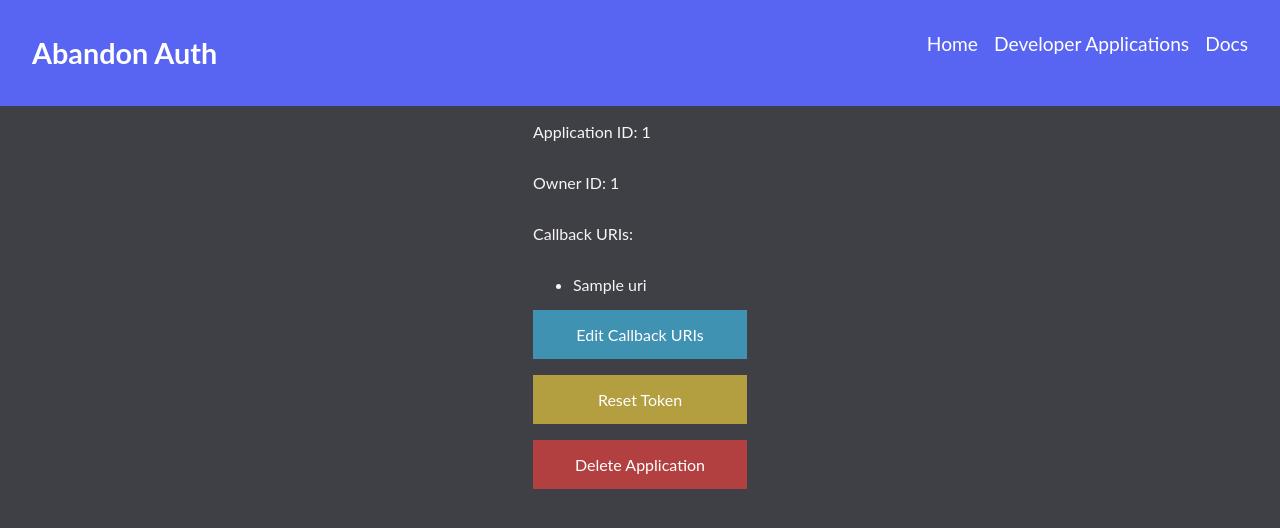
After one commit to AbandonTech/abandonauth, a FastAPI app: template abandonauth/templates/developer_app_info.html in a window 1280 px wide. The commit adds this page. Shown: the top 528 px of the page. Run offline with FastAPI, Linux system fonts and the light colour scheme; the template is opened without the code that fills it: most values are stand-ins (such as "Sample title", 1, 10 or a date in 2020); parts of the project's set-up code (start-up, migrations or seed data) failed here and were passed over.

Commit message:
add UI for developer application list, detail, and creation pages (#67)

```diff
--- a/abandonauth/dependencies/auth/jwt.py
+++ b/abandonauth/dependencies/auth/jwt.py
@@ -70,7 +70,7 @@ def decode_jwt(
         token_data = jwt.decode(
             token,
             settings.JWT_SECRET.get_secret_value(),
-            **decode_kwargs
+            **decode_kwargs  # pyright: ignore
         )
     except JWTError:
         raise HTTPException(
@@ -123,7 +123,7 @@ class JWTBearer(HTTPBearer):
         self.aud = aud
         self.required_scope = scope
 
-    async def __call__(self, request: Request) -> JwtClaimsDataDto:
+    async def __call__(self, request: Request) -> JwtClaimsDataDto:  # pyright: ignore
         """
         Retrieve user from a jwt token provided in headers.
 
--- a/abandonauth/settings.py
+++ b/abandonauth/settings.py
@@ -26,7 +26,7 @@ class Settings(BaseSettings):
     GOOGLE_CLIENT_SECRET: pydantic.SecretStr
     GOOGLE_CALLBACK: str
 
-    class Config:
+    class Config:  # pyright: ignore
         frozen = True
         env_file = '.env'
         env_file_encoding = 'utf-8'
--- a/abandonauth/static/styles.css
+++ b/abandonauth/static/styles.css
@@ -10,6 +10,28 @@ body {
     color: var(--White);
     font-family: 'Lato', sans-serif;
     margin: 0;
+}
+
+.navbar {
+  display: flex;
+  justify-content: space-between;
+  padding: 1rem 2rem;
+  background: var(--Discord);
+}
+
+.navbar ul {
+  display: flex;
+  list-style: none;
+}
+
+.navbar li {
+  padding-left: 1rem;
+}
+
+.navbar a {
+  text-decoration: none;
+  color: white;
+  font-size: 1.2em;
 }
 
 .alert-container {
@@ -34,7 +56,109 @@ footer {
     bottom: 0;
 }
 
-#content {
+.mainApp {
+    display: flex;
+    flex-direction: column;
+    justify-content: space-evenly;
+    align-items: center;
+}
+
+.devAppButtonGroup {
+  display: flex;
+  flex-direction: column;
+  justify-content: space-evenly;
+  align-items: center;
+  gap: 1em;
+}
+
+.devAppButtonGroup a {
+  width: 150px;
+}
+
+.noteText {
+  font-size: 0.75rem;
+}
+
+.editCallbackForm {
+  display: flex;
+  justify-content: space-evenly;
+  align-items: center;
+  gap: 1em;
+}
+
+.button-submit {
+  background-color: #04AA6D; /* Green */
+  border: none;
+  color: white;
+  padding: 3px 16px;
+  text-align: center;
+  text-decoration: none;
+  display: inline-block;
+  font-size: 16px;
+}
+
+.button {
+  background-color: #04AA6D; /* Green */
+  border: none;
+  color: white;
+  padding: 15px 32px;
+  text-align: center;
+  text-decoration: none;
+  display: inline-block;
+  font-size: 16px;
+}
+
+.button-info {
+  background-color: #4092b3;
+  border: none;
+  color: white;
+  padding: 15px 32px;
+  text-align: center;
+  text-decoration: none;
+  display: inline-block;
+  font-size: 16px;
+}
+
+.button-warning {
+  background-color: #b39e40;
+  border: none;
+  color: white;
+  padding: 15px 32px;
+  text-align: center;
+  text-decoration: none;
+  display: inline-block;
+  font-size: 16px;
+}
+
+.button-danger {
+  background-color: #b34040;
+  border: none;
+  color: white;
+  padding: 15px 32px;
+  text-align: center;
+  text-decoration: none;
+  display: inline-block;
+  font-size: 16px;
+}
+
+.developerApps {
+    display: flex;
+    flex-direction: column;
+    gap: 2em;
+}
+
+.developerApps a {
+    color: white;
+    font-size: 2rem;
+}
+
+.appInfo {
+    display: flex;
+    flex-direction: column;
+    justify-content: space-evenly;
+}
+
+#loginContent {
     display: flex;
     height: 100vh;
     flex-direction: column;
@@ -71,6 +195,10 @@ footer {
     height: 33vh;
 
     width: 66vw;
+}
+
+#warning-text {
+  color: rgb(234 88 12);
 }
 
 button[id^="login-"] {
--- /dev/null
+++ b/abandonauth/templates/base.html
@@ -0,0 +1,11 @@
+<!DOCTYPE html>
+<html lang="en">
+<head>
+    <meta charset="UTF-8">
+    <title>AbandonAuth</title>
+    <link href="{{ url_for('static', path='/styles.css') }}" rel="stylesheet">
+</head>
+<body>
+{% block content %} {% endblock %}
+</body>
+</html>
--- /dev/null
+++ b/abandonauth/templates/developer_app_info.html
@@ -0,0 +1,24 @@
+{% extends "base.html" %}
+{% block content %}
+{% include "navbar.html" %}
+    <div class="mainApp">
+        <div class="appInfo">
+            <p>Application ID: {{ dev_app_id }}</p>
+            <p>Owner ID: {{ owner_id }}</p>
+            <p>Callback URIs:</p>
+            <ul>
+                {% for uri in callback_uris %}
+                    <li>{{ uri }}</li>
+                {% endfor %}
+
+            </ul>
+
+            <div class="devAppButtonGroup">
+                <a class="button-info" href="/ui/applications/{{ dev_app_id }}/edit_callback_uris">Edit Callback URIs</a>
+                <a class="button-warning" href="/ui/applications/{{ dev_app_id }}/reset_token">Reset Token</a>
+                <a class="button-danger" href="/ui/applications/{{ dev_app_id }}/delete_application">Delete Application</a>
+            </div>
+        </div>
+
+    </div>
+{% endblock %}
--- /dev/null
+++ b/abandonauth/templates/navbar.html
@@ -0,0 +1,20 @@
+<div class="navbar">
+    <h2><a href="/ui">Abandon Auth</a></h2>
+    <ul>
+        <li><a href="/ui">Home</a></li>
+        <li><a href="/ui/applications">Developer Applications</a></li>
+        <li><a href="/docs" target="_blank">Docs</a></li>
+        {% if authenticated %}
+            <li>
+                <a href='javascript:;' onclick="deleteAuthCookie()">Logout</a>
+            </li>
+        {% endif %}
+    </ul>
+</div>
+
+<script>
+    function deleteAuthCookie(){
+        document.cookie = "Authorization" +'=; Path=/; Expires=Thu, 01 Jan 1970 00:00:01 GMT;';
+        location.reload();
+    }
+</script>
--- a/pyproject.toml
+++ b/pyproject.toml
@@ -13,12 +13,13 @@ reportMissingTypeArgument = true
 
 [tool.poetry.dependencies]
 python = "^3.10"
-fastapi = "^0.92.0"
+fastapi = "^0.109.2"
 httpx = "^0.23.3"
 uvicorn = "^0.20.0"
 prisma = "^0.8.2"
 pydantic = {extras = ["dotenv"], version = "^1.10.5"}
 python-jose = "^3.3.0"
+python-multipart = "^0.0.7"
 passlib = {extras = ["bcrypt"], version = "^1.7.4"}
 
 [tool.poetry.group.dev.dependencies]
@@ -30,6 +31,5 @@ pyright = "^1.1.297"
 requires = ["poetry-core>=1.0.0"]
 build-backend = "poetry.core.masonry.api"
 
-
 [tool.poetry.scripts]
 dev = "abandonauth.__main__:main"
```
Also changed, not shown: abandonauth/models/user.py (+7 -1 lines), abandonauth/routers/ui.py (+266 -17 lines), abandonauth/templates/create_developer_app.html (added, +9 -0 lines), abandonauth/templates/created_application_info.html (added, +8 -0 lines), abandonauth/templates/delete_dev_app_confirmation.html (added, +11 -0 lines), abandonauth/templates/developer_apps.html (added, +13 -0 lines), abandonauth/templates/edit_callback_uris.html (added, +26 -0 lines), abandonauth/templates/index.html (+7 -28 lines), abandonauth/templates/login.html (+4 -11 lines), abandonauth/templates/reset_dev_app_token_confirmation.html (added, +11 -0 lines), 1 other file.
